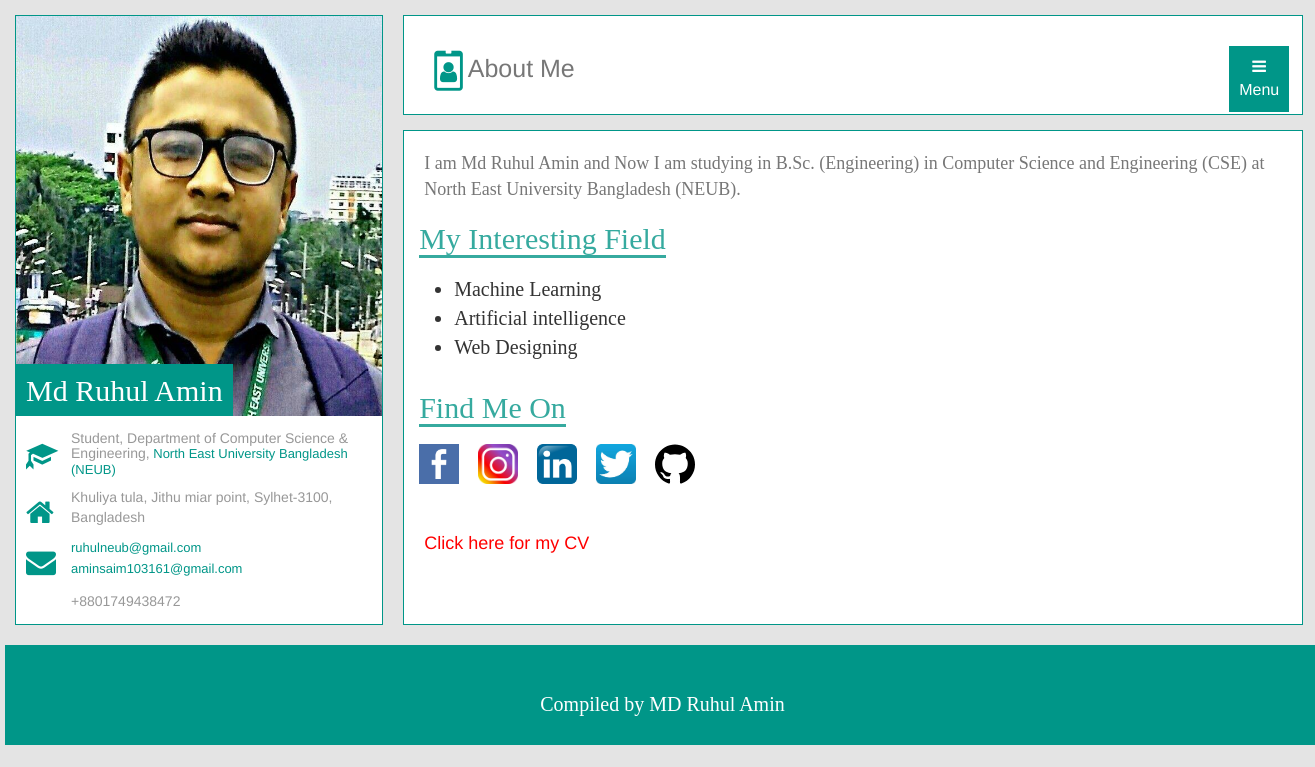
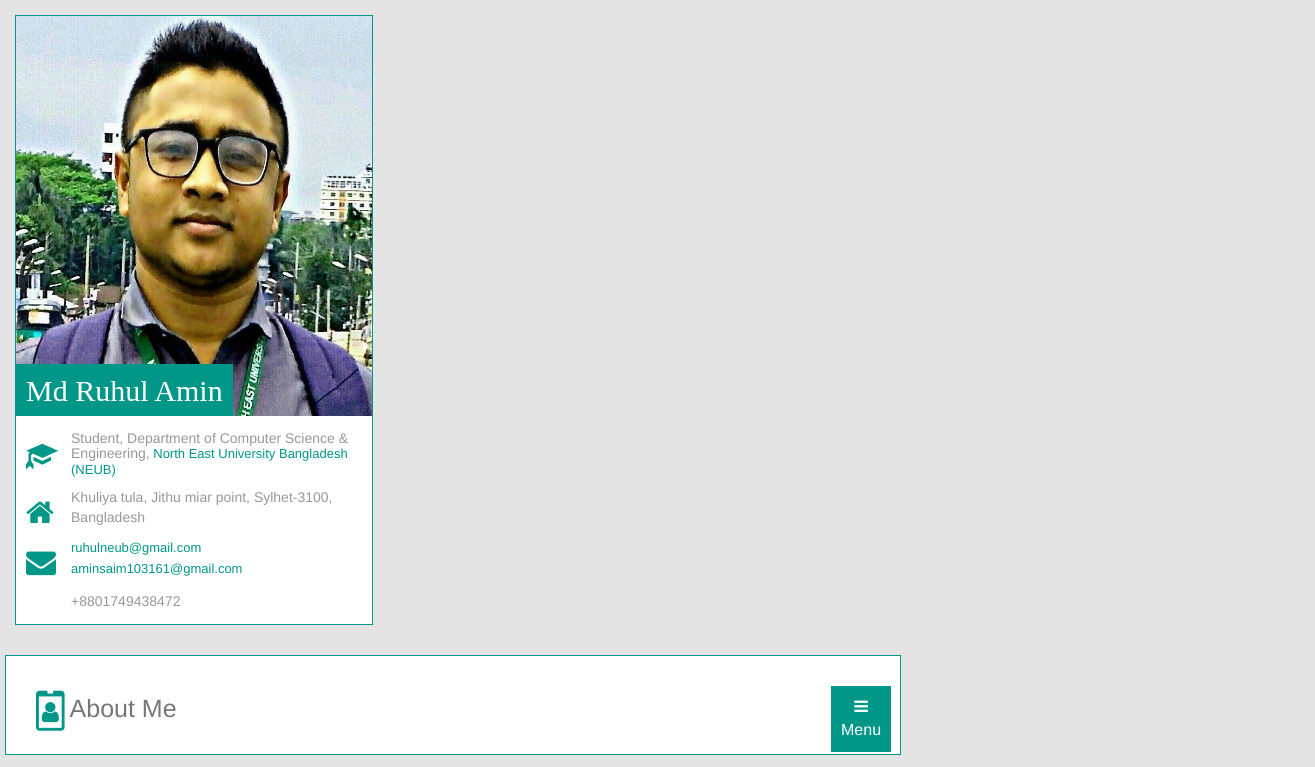
Before and after one commit to ruhulamin17/ruhulamin17.github.io, a plain HTML site: page index.html in a window 1280 px wide. Shown: the top 767 px of the page, 1315 px wide, since content can reach past the window. Drawn offline with nearby package versions, Linux system fonts and the light colour scheme.

Commit message:
Update style.css

```diff
--- a/css/style.css
+++ b/css/style.css
@@ -5,8 +5,6 @@
 .Wrapper{
     margin: 0 auto;
     width: 100%;
-    max-width: 1315px;
-    min-width: 1315px;
     height: auto;
     background-color: #E4E4E4;
     overflow: hidden;
```
